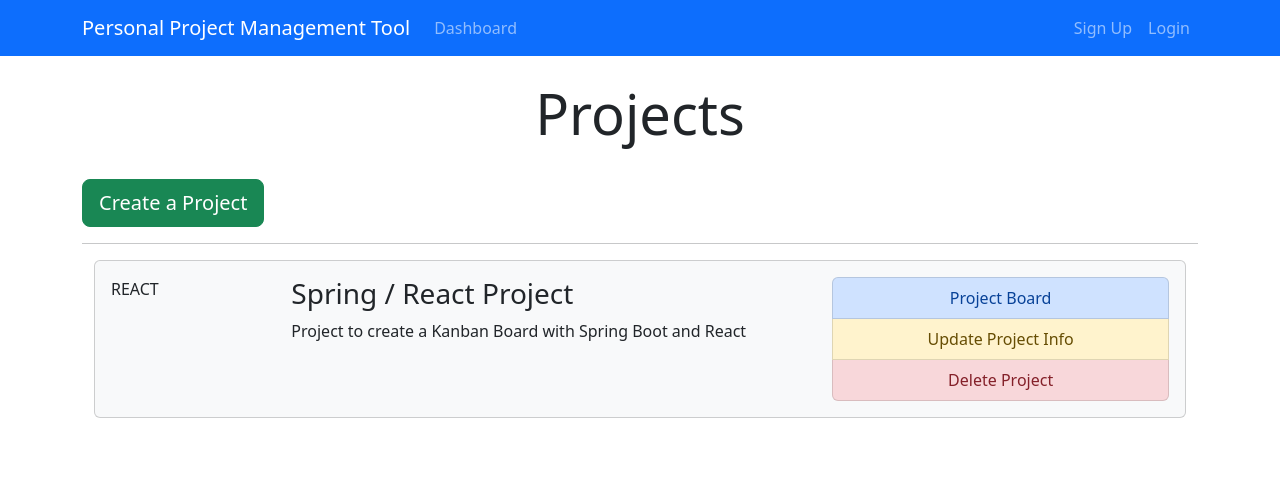
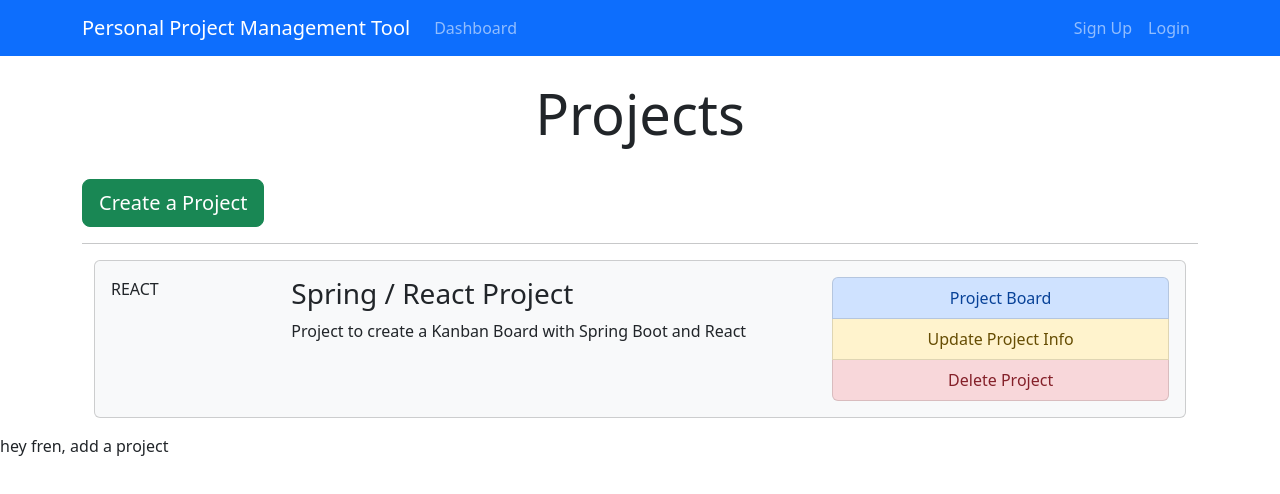
Before and after one commit to phateje/udemy_project_management_tool, a React (Create React App) app in the folder ppmtool_frontend/: page /addProject in a window 1280 px wide. Shown: the top 494 px of the page. Built offline with nearby package versions, Linux system fonts and the light colour scheme.

Commit message:
ain't it fun wasting time to learn to use defunct libraries

```diff
--- a/ppmtool_frontend/package.json
+++ b/ppmtool_frontend/package.json
@@ -9,6 +9,7 @@
     "bootstrap": "^5.2.3",
     "react": "^18.2.0",
     "react-dom": "^18.2.0",
+    "react-router-dom": "^6.6.1",
     "react-scripts": "5.0.1",
     "web-vitals": "^2.1.4"
   },
--- a/ppmtool_frontend/src/App.js
+++ b/ppmtool_frontend/src/App.js
@@ -1,13 +1,21 @@
-import Dashboard from './components/Dashboard';
-import Header from './components/Layout/Header';
-import 'bootstrap/dist/css/bootstrap.min.css';
+import Dashboard from "./components/Dashboard";
+import Header from "./components/Layout/Header";
+import "bootstrap/dist/css/bootstrap.min.css";
+import { BrowserRouter as Router, Routes, Route } from "react-router-dom";
+import AddProject from "./components/Project/AddProject";
 
 function App() {
   return (
-    <div className="App">
-      <Header />
-      <Dashboard />
-    </div>
+    <Router>
+      <div className="App">
+        <Header />
+        <Dashboard />
+
+        <Routes>
+          <Route exact path="/addProject" element={<AddProject />}></Route>
+        </Routes>
+      </div>
+    </Router>
   );
 }
 
--- a/ppmtool_frontend/src/components/Dashboard.js
+++ b/ppmtool_frontend/src/components/Dashboard.js
@@ -1,4 +1,5 @@
 import React, { Component } from "react";
+import CreateProjectButton from "./Project/CreateProjectButton";
 import ProjectItem from "./Project/ProjectItem";
 
 export default class Dashboard extends Component {
@@ -10,9 +11,7 @@ export default class Dashboard extends Component {
             <div className="col-md-12">
               <h1 className="display-4 text-center">Projects</h1>
               <br />
-              <a href="ProjectForm.html" className="btn btn-lg btn-success">
-                Create a Project
-              </a>
+              <CreateProjectButton />
               <br />
               <hr />
               <ProjectItem />
--- /dev/null
+++ b/ppmtool_frontend/src/components/Project/AddProject.js
@@ -0,0 +1,11 @@
+import React, { Component } from "react";
+
+export default class AddProject extends Component {
+  render() {
+    return (
+      <React.Fragment>
+        <div>hey fren, add a project</div>
+      </React.Fragment>
+    );
+  }
+}
--- /dev/null
+++ b/ppmtool_frontend/src/components/Project/CreateProjectButton.js
@@ -0,0 +1,18 @@
+import React from "react";
+import { Link } from "react-router-dom";
+
+const CreateProjectButton = () => {
+  return (
+    <React.Fragment>
+      <Link
+        to="/addProject"
+        href="ProjectForm.html"
+        className="btn btn-lg btn-success"
+      >
+        Create a Project
+      </Link>
+    </React.Fragment>
+  );
+};
+
+export default CreateProjectButton;
```
Also changed, not shown: 1 other file (tests, documents, lock files or other folders).
